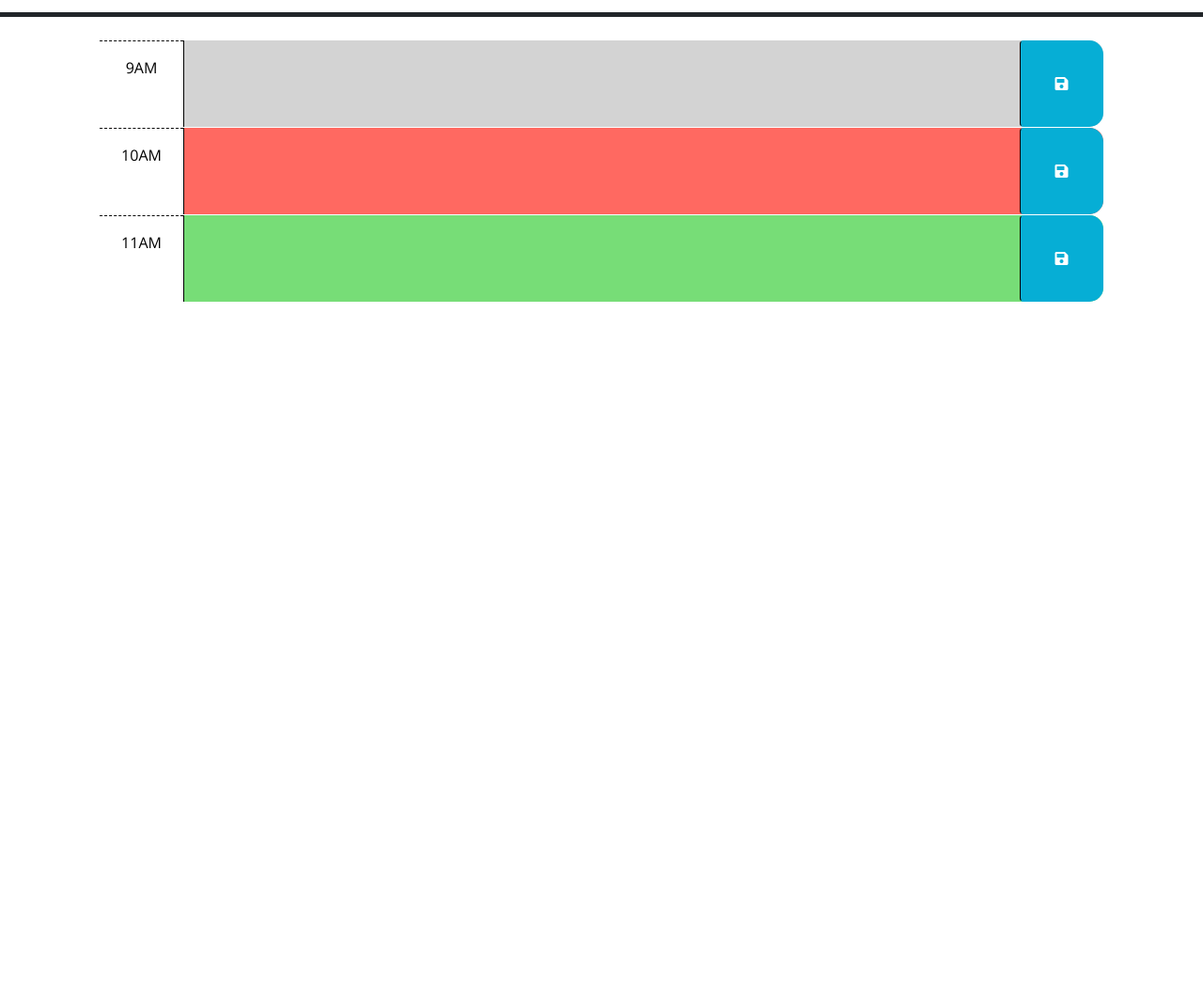
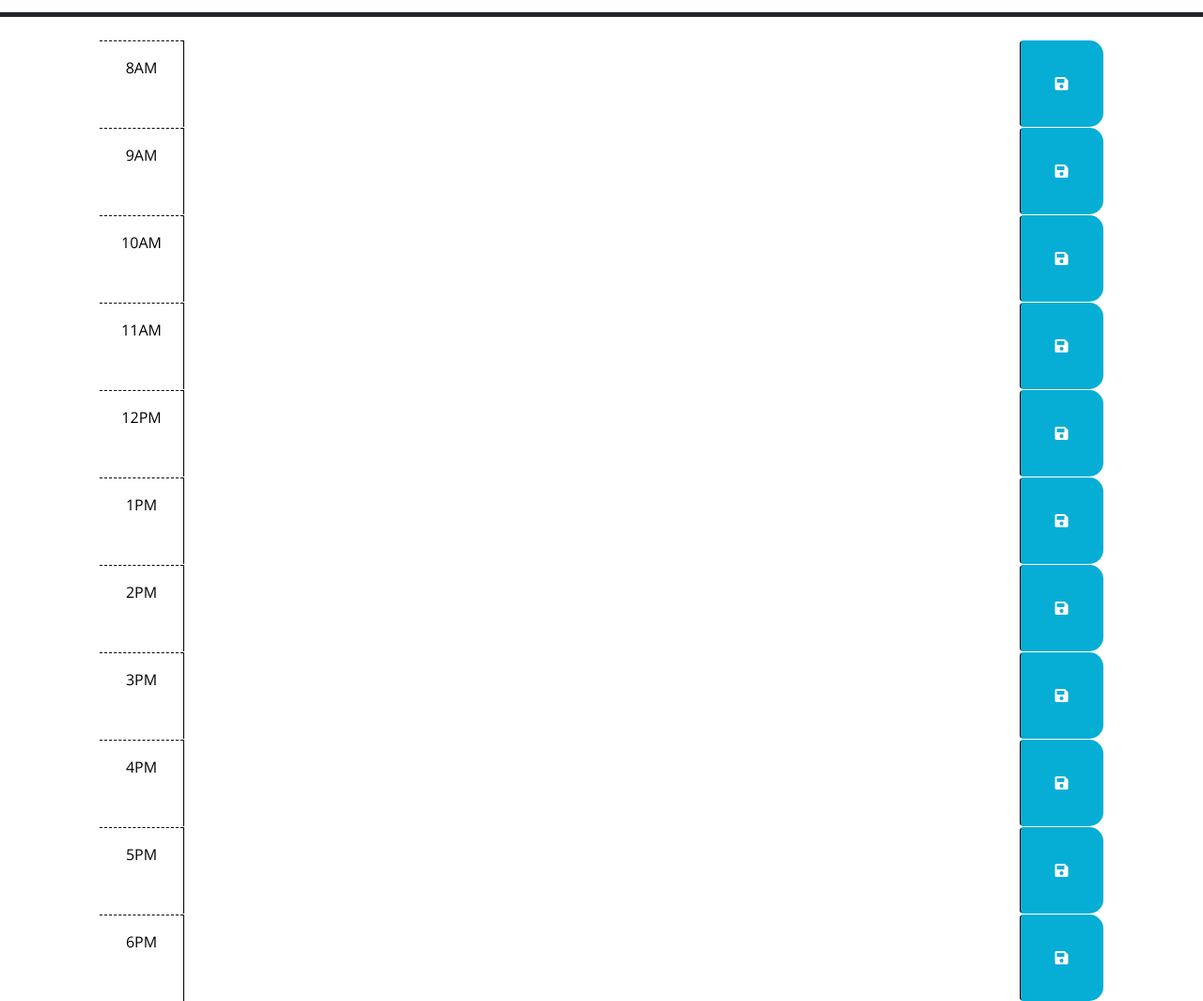
Before and after one commit to victoriamcn/Work-Day-Scheduler, a plain HTML site: page index.html in a window 1280 px wide. Shown: the part 260-1325 px from the top of the page at 94% size. Before the commit the page ends 800 px from the top, so only its background shows below. Drawn offline with nearby package versions, Linux system fonts and the light colour scheme.

Commit message:
html: added divs for each hour starting at 8am and ending at 6pm

```diff
--- a/index.html
+++ b/index.html
@@ -1,24 +1,15 @@
 <!DOCTYPE html>
 <html lang="en">
+
 <head>
   <meta charset="UTF-8" />
   <meta name="viewport" content="width=device-width, initial-scale=1.0" />
   <meta http-equiv="X-UA-Compatible" content="ie=edge" />
-    <link
-      rel="stylesheet"
-      href="https://cdn.jsdelivr.net/npm/bootstrap@5.1.3/dist/css/bootstrap.min.css"
-    />
-    <link
-      rel="stylesheet"
-      href="https://use.fontawesome.com/releases/v5.8.1/css/all.css"
-      integrity="sha384-50oBUHEmvpQ+1lW4y57PTFmhCaXp0ML5d60M1M7uH2+nqUivzIebhndOJK28anvf"
-      crossorigin="anonymous"
-    />
-    <link
-      href="https://fonts.googleapis.com/css?family=Open+Sans&display=swap"
-      rel="stylesheet"
-    />
-    <link rel="stylesheet" href="./assets/css/style.css"/>
+  <link rel="stylesheet" href="https://cdn.jsdelivr.net/npm/bootstrap@5.1.3/dist/css/bootstrap.min.css" />
+  <link rel="stylesheet" href="https://use.fontawesome.com/releases/v5.8.1/css/all.css"
+    integrity="sha384-50oBUHEmvpQ+1lW4y57PTFmhCaXp0ML5d60M1M7uH2+nqUivzIebhndOJK28anvf" crossorigin="anonymous" />
+  <link href="https://fonts.googleapis.com/css?family=Open+Sans&display=swap" rel="stylesheet" />
+  <link rel="stylesheet" href="./assets/css/style.css" />
   <title>Work Day Scheduler</title>
 </head>
 
@@ -32,15 +23,18 @@
     <!-- Use class for "past", "present", and "future" to apply styles to the
         time-block divs accordingly. The javascript will need to do this by
         adding/removing these classes on each div by comparing the hour in the
-        id to the current hour. The html provided below is meant to be an example
-        demonstrating how the css provided can be leveraged to create the
-        desired layout and colors. The html below should be removed or updated
-        in the finished product. Remember to delete this comment once the
-        code is implemented.
-        -->
+        id to the current hour.-->
 
     <!-- Example of a past time block. The "past" class adds a gray background color. -->
-      <div id="hour-9" class="row time-block past">
+    <div id="hour-8" class="row time-block">
+      <div class="col-2 col-md-1 hour text-center py-3">8AM</div>
+      <textarea class="col-8 col-md-10 description" rows="3"> </textarea>
+      <button class="btn saveBtn col-2 col-md-1" aria-label="save">
+        <i class="fas fa-save" aria-hidden="true"></i>
+      </button>
+    </div>
+
+    <div id="hour-9" class="row time-block">
       <div class="col-2 col-md-1 hour text-center py-3">9AM</div>
       <textarea class="col-8 col-md-10 description" rows="3"> </textarea>
       <button class="btn saveBtn col-2 col-md-1" aria-label="save">
@@ -49,7 +43,7 @@
     </div>
 
     <!-- Example of a a present time block. The "present" class adds a red background color. -->
-      <div id="hour-10" class="row time-block present">
+    <div id="hour-10" class="row time-block">
       <div class="col-2 col-md-1 hour text-center py-3">10AM</div>
       <textarea class="col-8 col-md-10 description" rows="3"> </textarea>
       <button class="btn saveBtn col-2 col-md-1" aria-label="save">
@@ -58,7 +52,7 @@
     </div>
 
     <!-- Example of a future time block. The "future" class adds a green background color. -->
-      <div id="hour-11" class="row time-block future">
+    <div id="hour-11" class="row time-block">
       <div class="col-2 col-md-1 hour text-center py-3">11AM</div>
       <textarea class="col-8 col-md-10 description" rows="3"> </textarea>
       <button class="btn saveBtn col-2 col-md-1" aria-label="save">
@@ -66,13 +60,67 @@
       </button>
     </div>
 
+    <div id="hour-12" class="row time-block">
+      <div class="col-2 col-md-1 hour text-center py-3">12PM</div>
+      <textarea class="col-8 col-md-10 description" rows="3"> </textarea>
+      <button class="btn saveBtn col-2 col-md-1" aria-label="save">
+        <i class="fas fa-save" aria-hidden="true"></i>
+      </button>
+    </div>
+
+    <div id="hour-1" class="row time-block">
+      <div class="col-2 col-md-1 hour text-center py-3">1PM</div>
+      <textarea class="col-8 col-md-10 description" rows="3"> </textarea>
+      <button class="btn saveBtn col-2 col-md-1" aria-label="save">
+        <i class="fas fa-save" aria-hidden="true"></i>
+      </button>
+    </div>
+
+    <div id="hour-2" class="row time-block">
+      <div class="col-2 col-md-1 hour text-center py-3">2PM</div>
+      <textarea class="col-8 col-md-10 description" rows="3"> </textarea>
+      <button class="btn saveBtn col-2 col-md-1" aria-label="save">
+        <i class="fas fa-save" aria-hidden="true"></i>
+      </button>
+    </div>
+
+    <div id="hour-3" class="row time-block">
+      <div class="col-2 col-md-1 hour text-center py-3">3PM</div>
+      <textarea class="col-8 col-md-10 description" rows="3"> </textarea>
+      <button class="btn saveBtn col-2 col-md-1" aria-label="save">
+        <i class="fas fa-save" aria-hidden="true"></i>
+      </button>
+    </div>
+
+    <div id="hour-4" class="row time-block">
+      <div class="col-2 col-md-1 hour text-center py-3">4PM</div>
+      <textarea class="col-8 col-md-10 description" rows="3"> </textarea>
+      <button class="btn saveBtn col-2 col-md-1" aria-label="save">
+        <i class="fas fa-save" aria-hidden="true"></i>
+      </button>
+    </div>
+
+    <div id="hour-5" class="row time-block">
+      <div class="col-2 col-md-1 hour text-center py-3">5PM</div>
+      <textarea class="col-8 col-md-10 description" rows="3"> </textarea>
+      <button class="btn saveBtn col-2 col-md-1" aria-label="save">
+        <i class="fas fa-save" aria-hidden="true"></i>
+      </button>
+    </div>
+
+    <div id="hour-6" class="row time-block">
+      <div class="col-2 col-md-1 hour text-center py-3">6PM</div>
+      <textarea class="col-8 col-md-10 description" rows="3"> </textarea>
+      <button class="btn saveBtn col-2 col-md-1" aria-label="save">
+        <i class="fas fa-save" aria-hidden="true"></i>
+      </button>
+    </div>
+
     <script src="https://code.jquery.com/jquery-3.4.1.min.js"></script>
-    <script
-      src="https://cdn.jsdelivr.net/npm/dayjs@1.11.3/dayjs.min.js"
-      integrity="sha256-iu/zLUB+QgISXBLCW/mcDi/rnf4m4uEDO0wauy76x7U="
-      crossorigin="anonymous"
-    ></script>
+    <script src="https://cdn.jsdelivr.net/npm/dayjs@1.11.3/dayjs.min.js"
+      integrity="sha256-iu/zLUB+QgISXBLCW/mcDi/rnf4m4uEDO0wauy76x7U=" crossorigin="anonymous"></script>
 
-    <script src="/assets/js/script.js"></script>
+    <script src="assets/js/script.js"></script>
 </body>
+
 </html>
```
Lines whose indentation alone changed are shown as unchanged.
